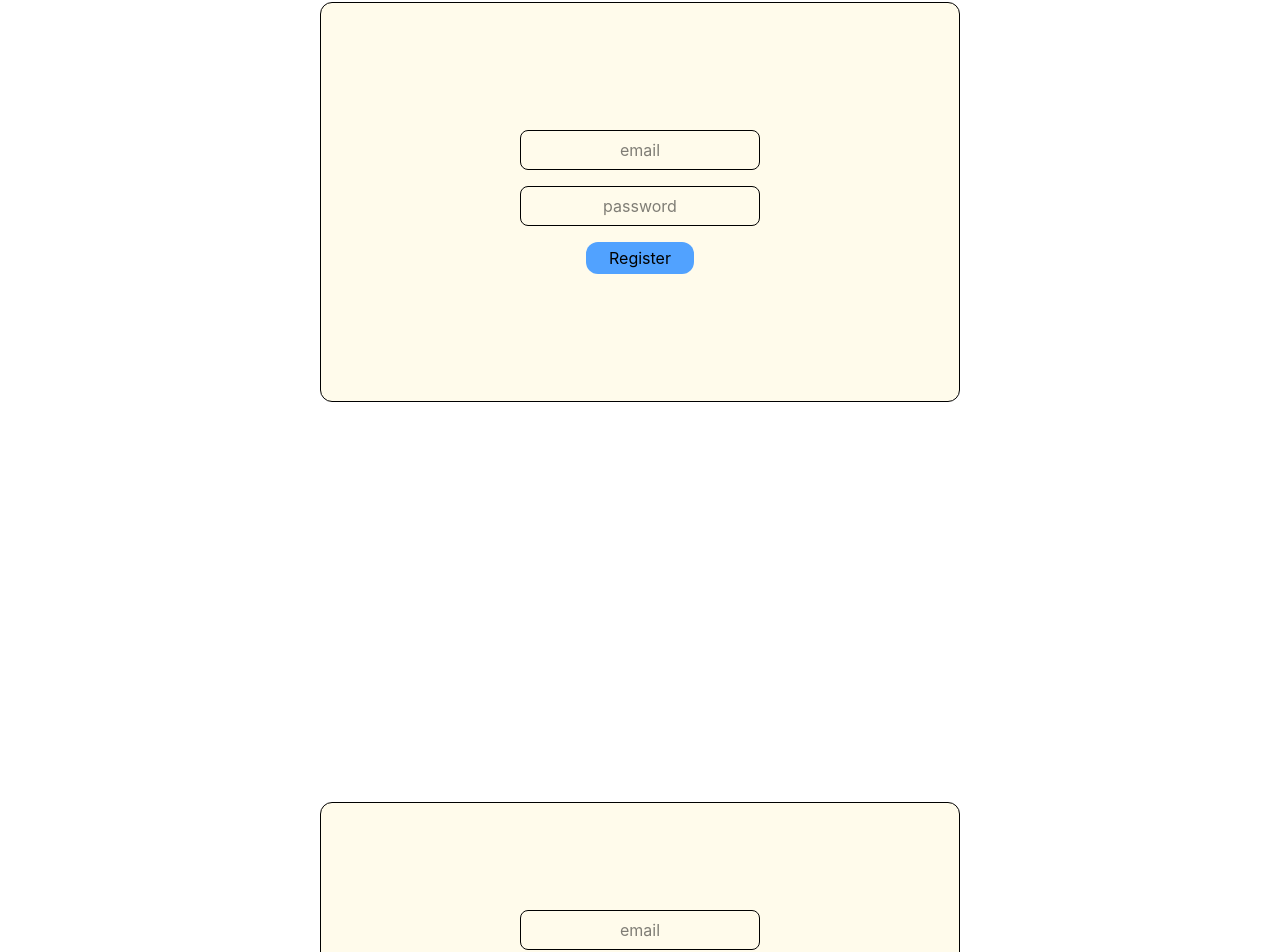
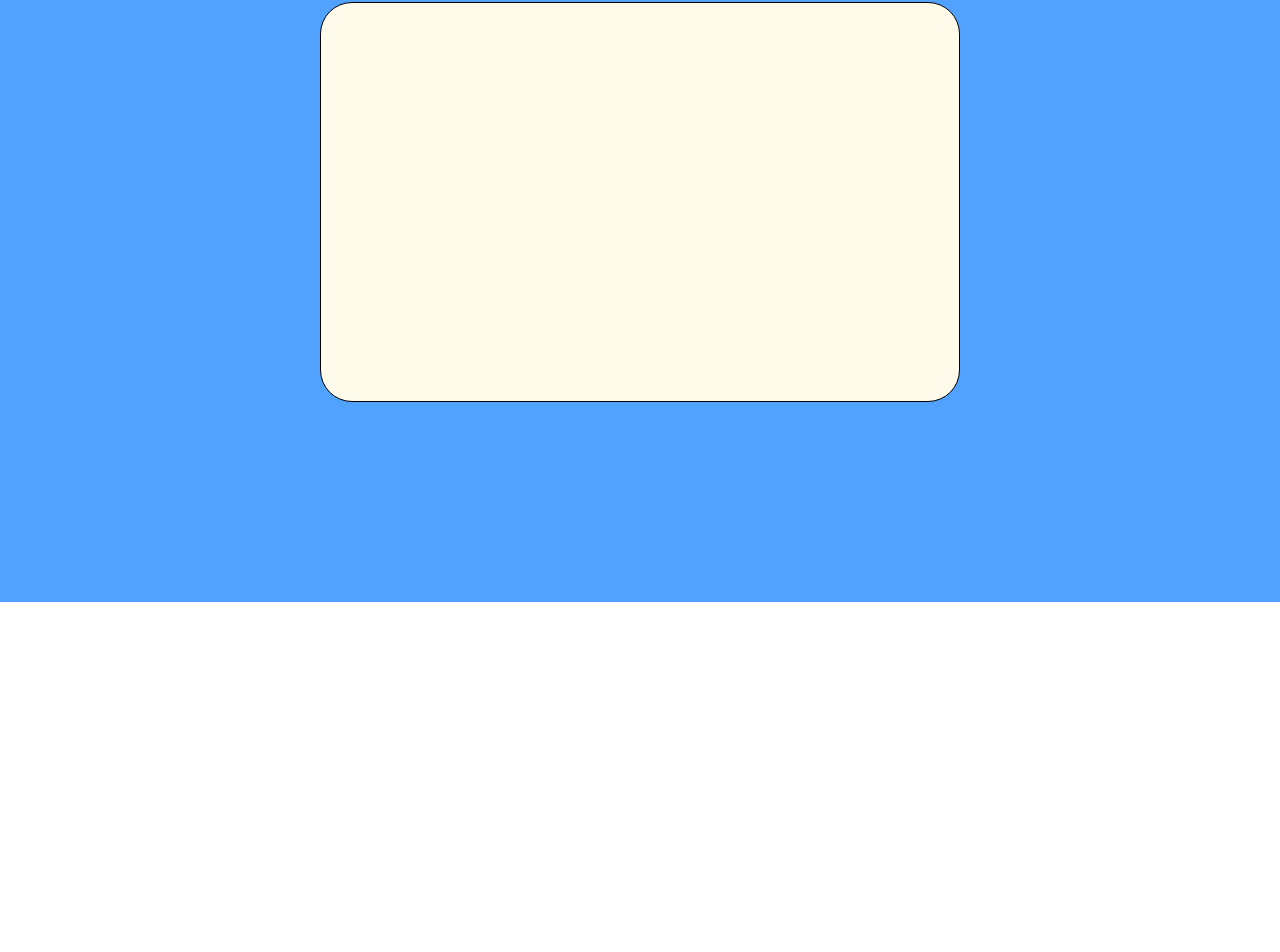
Before and after one commit to AnuragSingh-git/Health-record-management-system, a React app in the folder frontend/: page / in a window 1280 px wide. Shown: the part 198-1150 px from the top of the page. After the commit the page ends 800 px from the top, so only its background shows below. Built offline with nearby package versions, Linux system fonts and the light colour scheme; the HTML template or start-up script is replaced by a standard one.

Commit message:
Dasboard page

```diff
--- a/frontend/src/App.jsx
+++ b/frontend/src/App.jsx
@@ -1,12 +1,12 @@
 import React from 'react'
 import Register from './components/register.jsx'
 import Login from './components/Login.jsx'
+import { DoctorDashboa } from './components/DoctorDashboard.jsx'
 
 const App = () => {
   return (
     <div className='h-screen items-center justify-center bg-[url("https://images.unsplash.com/photo-1641160923894-b1a80920187d?q=80&w=1632&auto=format&fit=crop&ixlib=rb-4.1.0&ixid=M3wxMjA3fDB8MHxwaG90by1wYWdlfHx8fGVufDB8fHx8fA%3D%3D")]'>
-      <Register/>
-      <Login/>
+      <DoctorDashboa/>
     </div>
   )
 }
--- /dev/null
+++ b/frontend/src/components/DoctorDashboard.jsx
@@ -0,0 +1,10 @@
+import React from 'react'
+
+export const DoctorDashboa = () => {
+  return (
+    <div className='h-screen w-screen bg-blue-400 items-center justify-center flex'>
+      <div className='h-1/2 w-1/2 bg-amber-50 rounded-4xl border'>
+      </div>
+    </div>
+  )
+}
```
